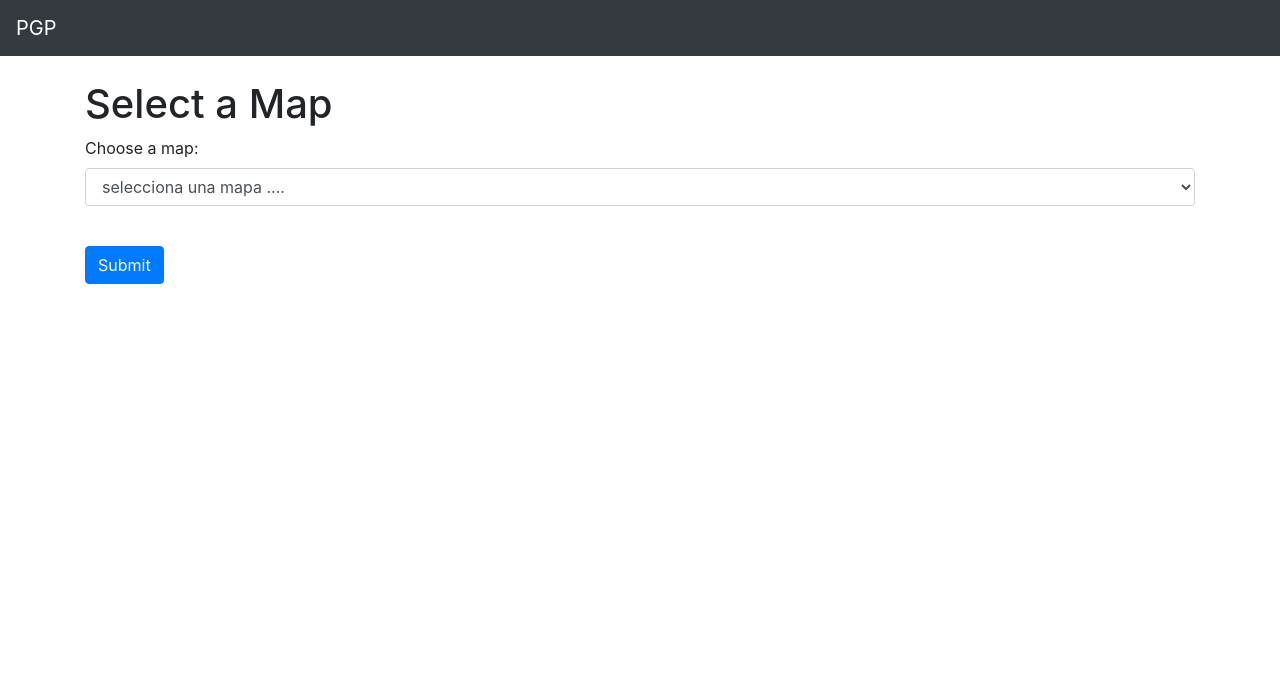
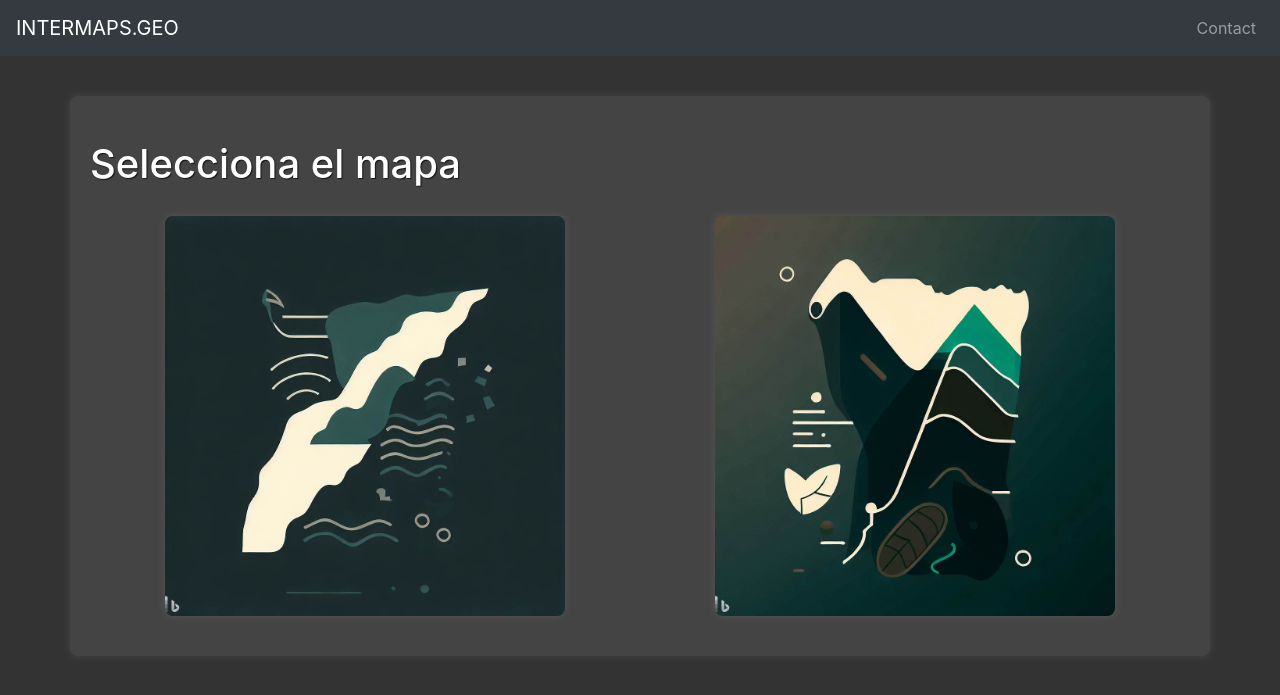
Before and after one commit to joaramirezra/PGP_Cordillera, a Flask app: page /map in a window 1280 px wide. Shown: the top 695 px of the page. Run offline with Flask 2, Linux system fonts and the light colour scheme; some libraries are stand-ins or nearby versions.

Commit message:
V0.1.3 adding colors

```diff
--- a/templates/map.html
+++ b/templates/map.html
@@ -5,55 +5,66 @@
     <link rel="stylesheet" href="https://stackpath.bootstrapcdn.com/bootstrap/4.5.2/css/bootstrap.min.css">
     <script src="https://code.jquery.com/jquery-3.5.1.min.js"></script>
     <style>
-        #map-image {
-            display: none;
-            margin-top: 20px;
+        body {
+            background: #333;
+            color: #fff;
+        }
+        .navbar {
+            margin-bottom: 40px;
+        }
+        .container {
+            background: #444;
+            padding: 20px;
+            border-radius: 8px;
+            box-shadow: 0px 0px 10px 0px rgba(255,255,255,0.1);
+        }
+        .map-image {
             max-width: 400px;
+            height: auto;
+            cursor: pointer;
+            margin: 20px;
+            border-radius: 8px;
+            box-shadow: 0px 0px 10px 0px rgba(255,255,255,0.1);
+            transition: all 0.3s ease-in-out;
+        }
+        .map-image:hover {
+            transform: scale(1.05);
+            box-shadow: 0px 0px 10px 0px rgba(255,255,255,0.2);
+        }
+        .map-container {
+            display: flex;
+            justify-content: space-around;
+            flex-wrap: wrap;
+        }
+        h1 {
+            text-shadow: 1px 1px 1px rgba(0, 0, 0, 0.7);
         }
     </style>
 </head>
 <body>
     <nav class="navbar navbar-expand-lg navbar-dark bg-dark">
-        <a class="navbar-brand" href="#">PGP</a>
+        <a class="navbar-brand" href="#">INTERMAPS.GEO</a>
+        <button class="navbar-toggler" type="button" data-toggle="collapse" data-target="#navbarContent"
+                aria-controls="navbarContent" aria-expanded="false" aria-label="Toggle navigation">
+            <span class="navbar-toggler-icon"></span>
+        </button>
+        <div class="collapse navbar-collapse" id="navbarContent">
+            <ul class="navbar-nav ml-auto">
+                <li class="nav-item">
+                    <a class="nav-link" href="#">Contact</a>
+                </li>
+            </ul>
+        </div>
     </nav>
 
+
     <div class="container">
-        <h1 class="mt-4">Select a Map</h1>
-        <form method="POST">
-            <div class="form-group">
-                <label for="map">Choose a map:</label>
-                <select class="form-control" id="map" name="map">
-                    <option value="0">selecciona una mapa ....</option>
-                    <option value="map1">Map 1</option>
-                    <option value="map2">Map 2</option>
-                    <option value="map3">Map 3</option>
-                </select>
-            </div>
-            <img id="map-image" src="" alt="Map Image">
-            <br>
-            <button type="submit" class="btn btn-primary">Submit</button>
-        </form>
+        <h1 class="mt-4">Selecciona el mapa</h1>
+        <div class="map-container">
+            <img class="map-image img-fluid" id="map1" src="/static/images/map1.jpg" alt="Map 1">
+            <img class="map-image img-fluid" id="map2" src="/static/images/map2.jpg" alt="Map 2">
+        </div>
     </div>
 
-    <script>
-        $(document).ready(function() {
-            $('#map').change(function() {
-                var selectedMap = $(this).val();
-                var imagePath = '';
-
-                // Set the image path based on the selected map
-                if (selectedMap === 'map1') {
-                    imagePath = '/static/images/map1.jpg';
-                } else if (selectedMap === 'map2') {
-                    imagePath = '/static/images/map2.jpg';
-                } else if (selectedMap === 'map3') {
-                    imagePath = '/static/images/map3.jpg';
-                }
-
-                // Update the image source and display it
-                $('#map-image').attr('src', imagePath).show();
-            });
-        });
-    </script>
 </body>
 </html>
```
Also changed, not shown: templates/Game.html (added, +59 -0 lines), templates/index.html (+37 -12 lines), static/images/logo.jpeg (added), static/images/map1.jpg, static/images/map2.jpg.
